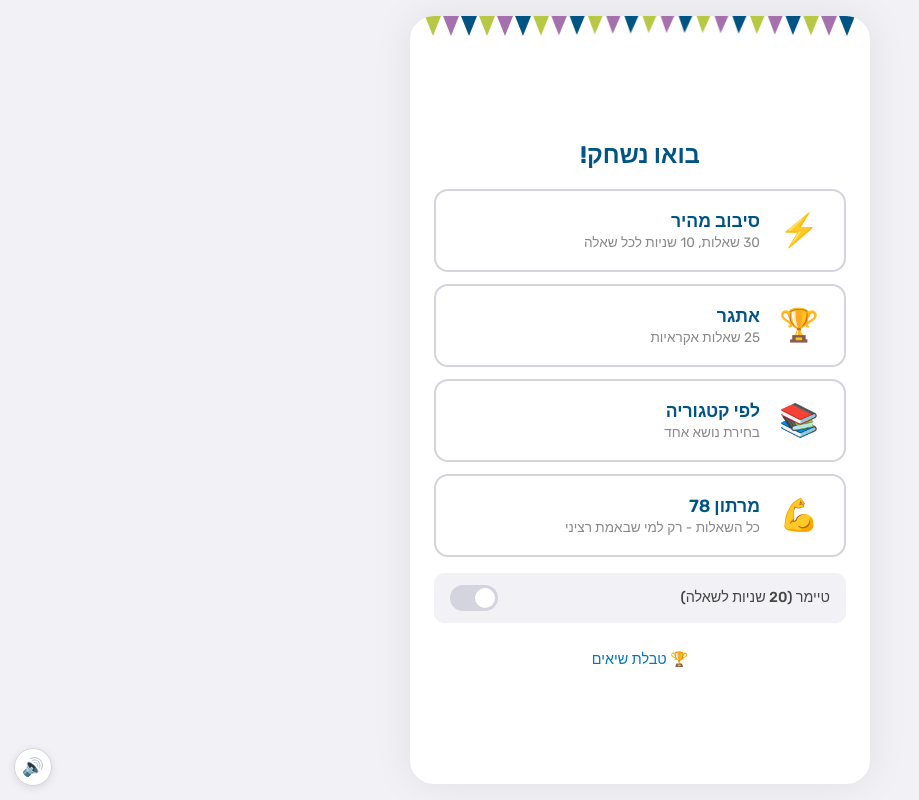
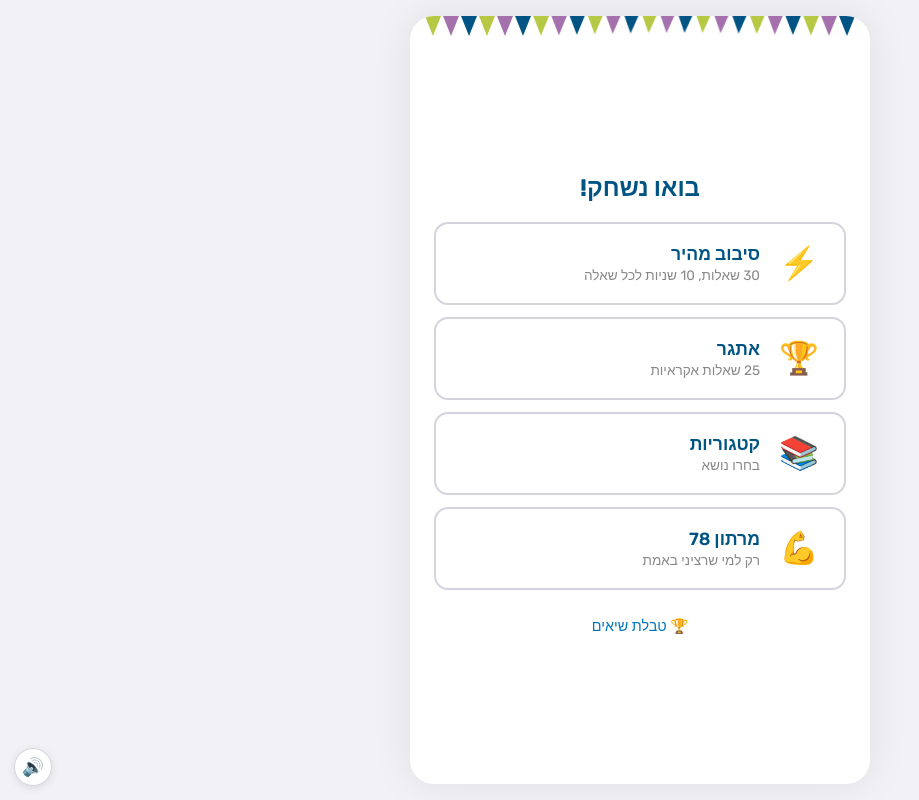
Before and after one commit to uriaberman/yba78, a plain HTML site: page index.html in a window 1280 px wide. Both pictures are taken after a click on the button "יאללה, מתחילים!". Shown: the whole page, without its empty margins (0-919 px from the left). Drawn offline with Linux system fonts and the light colour scheme.

Commit message:
fix: timer always on (20s default, 10s quick), mode labels, remove toggle

```diff
--- a/index.html
+++ b/index.html
@@ -191,15 +191,11 @@ body{display:flex;justify-content:center;align-items:center;min-height:100dvh}
   </div>
   <div class="mode-card" onclick="showScreen('categories')">
     <div class="mode-icon">&#128218;</div>
-    <div><div class="mode-label">לפי קטגוריה</div><div class="mode-desc">בחירת נושא אחד</div></div>
+    <div><div class="mode-label">קטגוריות</div><div class="mode-desc">בחרו נושא</div></div>
   </div>
   <div class="mode-card" onclick="startGame('marathon')">
     <div class="mode-icon">&#128170;</div>
-    <div><div class="mode-label">מרתון 78</div><div class="mode-desc">כל השאלות - רק למי שבאמת רציני</div></div>
-  </div>
-  <div class="toggle-row">
-    <span class="toggle-label">טיימר (20 שניות לשאלה)</span>
-    <label class="toggle"><input type="checkbox" id="timerToggle"><span class="toggle-slider"></span></label>
+    <div><div class="mode-label">מרתון 78</div><div class="mode-desc">רק למי שרציני באמת</div></div>
   </div>
   <button class="btn-back" onclick="showScreen('leaderboardScreen')" style="margin-top:8px">&#127942; טבלת שיאים</button>
 </section>
@@ -447,7 +443,7 @@ function startGame(mode, cat) {
   state.mode = mode;
   state.cat = cat||null;
   state.idx = 0; state.score = 0; state.streak = 0; state.bestStreak = 0; state.correct = 0;
-  state.timer = mode==='quick' ? true : document.getElementById('timerToggle').checked;
+  state.timer = true;
   state.timerDuration = mode==='quick' ? 10 : 20;
   let pool;
   if(mode==='cat') {
```
